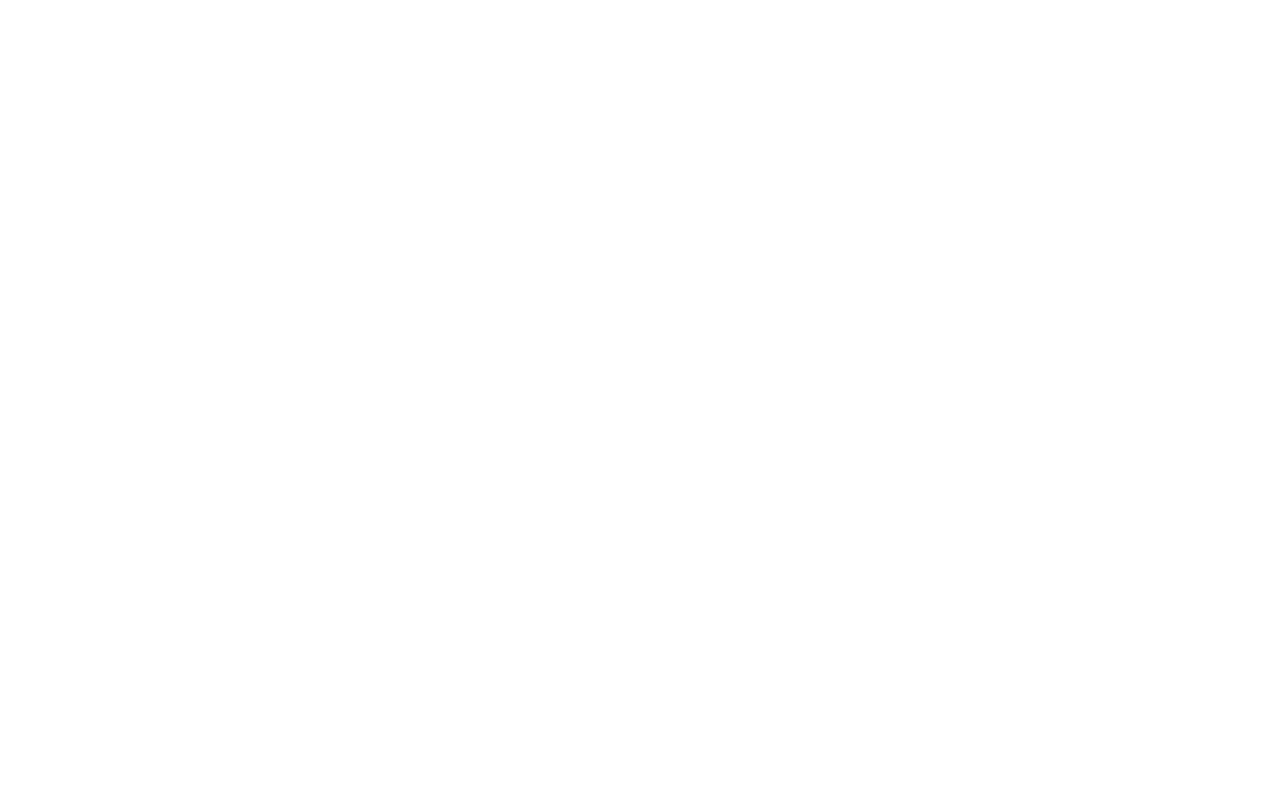
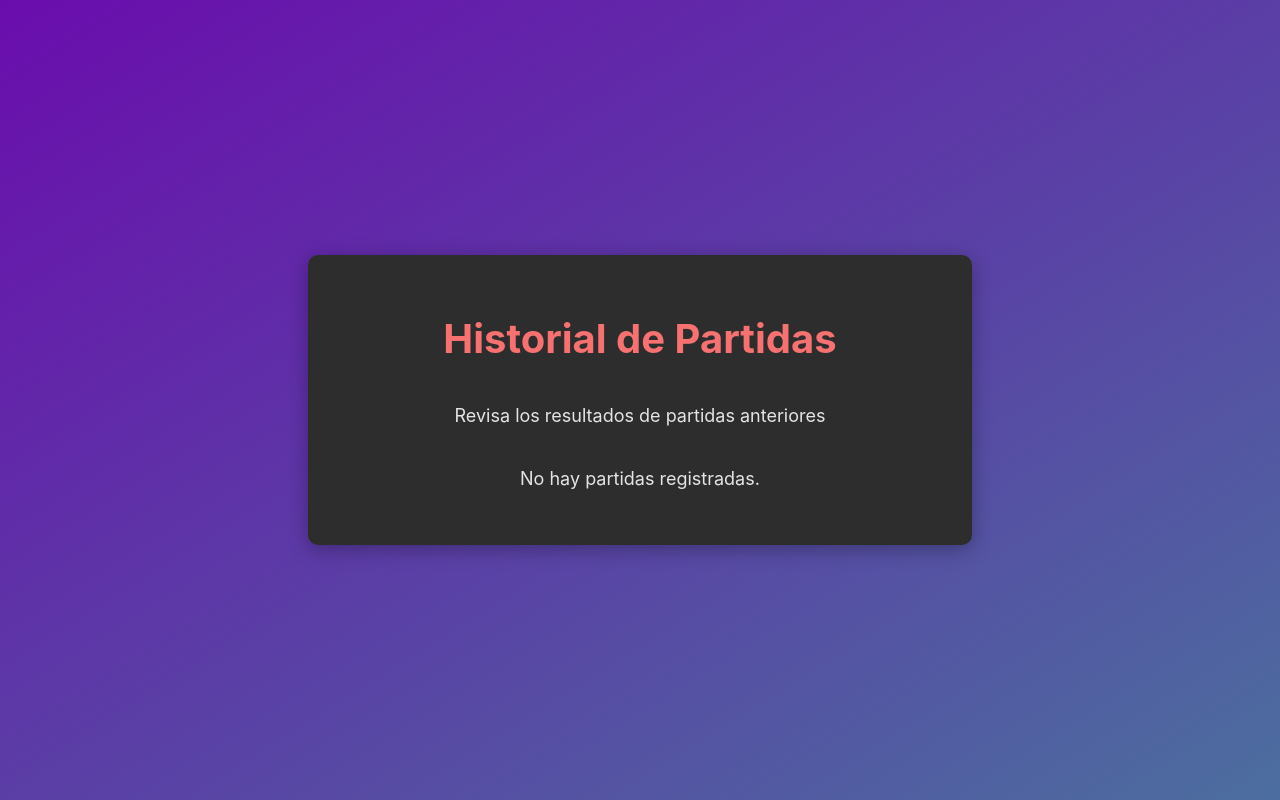
Before and after one commit to RaJami1205/TC1_hangman, a React (Create React App) app: page /history in a window 1280 px wide. Before the commit this address had no page. Built offline with nearby package versions, Linux system fonts and the light colour scheme.

Commit message:
Creación del botón para ver el historial

```diff
--- a/src/App.js
+++ b/src/App.js
@@ -2,6 +2,7 @@ import { BrowserRouter as Router, Routes, Route, useNavigate } from "react-route
 import { useState } from "react";
 import StartScreen from "./screens/startScreen";
 import GameScreen from "./screens/gameScreen";
+import GameHistory from "./screens/gameHistory";
 
 function App() {
   const [players, setPlayers] = useState({ player1: "", player2: "" });
@@ -14,6 +15,9 @@ function App() {
 
         {/* Pantalla del juego */}
         <Route path="/game" element={<GameScreen players={players} />} />
+
+        {/* Pantalla del Historial */}
+        <Route path="/history" element={<GameHistory players={players} />} />
       </Routes>
     </Router>
   );
--- /dev/null
+++ b/src/screens/gameHistory.js
@@ -0,0 +1,26 @@
+import React from "react";
+import "../styles/gameHistory.css";
+
+export default function GameHistory({ history = [] }) {
+  return (
+    <div className="history-screen">
+      <div className="container">
+        <h1 className="title">Historial de Partidas</h1>
+        <p className="subtitle">Revisa los resultados de partidas anteriores</p>
+        <div className="history-list">
+          {history.length > 0 ? (
+            history.map((game, index) => (
+              <div key={index} className="history-item">
+                <p><strong>{game.date}</strong></p>
+                <p>{game.player1} vs {game.player2}</p>
+                <p><strong>Ganador:</strong> {game.winner}</p>
+              </div>
+            ))
+          ) : (
+            <p className="subtitle">No hay partidas registradas.</p>
+          )}
+        </div>
+      </div>
+    </div>
+  );
+}
--- a/src/screens/startScreen.js
+++ b/src/screens/startScreen.js
@@ -14,6 +14,10 @@ export default function StartScreen({ setPlayers }) {
     } else {
       alert("Por favor, ingresa los nombres de ambos jugadores");
     }
+  };
+
+  const handleHistory = () => {
+    navigate("/history");
   };
 
   return (
@@ -38,6 +42,9 @@ export default function StartScreen({ setPlayers }) {
         <button onClick={handleStart} className="start-button">
           Comenzar Juego
         </button>
+        <button onClick={handleHistory} className="start-button">
+          Ver Historial
+        </button>
       </div>
     </div>
   );
--- /dev/null
+++ b/src/styles/gameHistory.css
@@ -0,0 +1,58 @@
+.history-screen {
+    display: flex;
+    justify-content: center;
+    align-items: center;
+    height: 100vh;
+    background: linear-gradient(to bottom right, #6a0dad, #4c6e9f);
+  }
+
+  .container {
+    background-color: #2d2d2d;
+    padding: 2rem;
+    border-radius: 10px;
+    box-shadow: 0 4px 20px rgba(0, 0, 0, 0.3);
+    text-align: center;
+    width: 100%;
+    max-width: 600px;
+    display: flex;
+    flex-direction: column;
+    align-items: center;
+  }
+
+  .title {
+    font-size: 2.5rem;
+    font-weight: bold;
+    color: #f87171;
+    margin-bottom: 1.5rem;
+  }
+
+  .subtitle {
+    color: #e4e4e7;
+    margin-bottom: 1.5rem;
+    font-size: 1.125rem;
+  }
+
+  .history-list {
+    width: 100%;
+    max-height: 400px;
+    overflow-y: auto;
+  }
+
+  .history-item {
+    background-color: #3a3a3c;
+    border-radius: 8px;
+    padding: 1rem;
+    margin-bottom: 1rem;
+    color: white;
+    width: 100%;
+    text-align: center;
+    box-shadow: 0 2px 10px rgba(0, 0, 0, 0.2);
+  }
+
+  .history-item p {
+    margin: 5px 0;
+  }
+
+  .history-item strong {
+    color: #f87171;
+  }
--- a/src/styles/startScreen.css
+++ b/src/styles/startScreen.css
@@ -62,6 +62,7 @@
     font-weight: bold;
     cursor: pointer;
     transition: all 0.3s ease;
+    margin-bottom: 1rem;
   }
 
   .start-button:hover {
```
